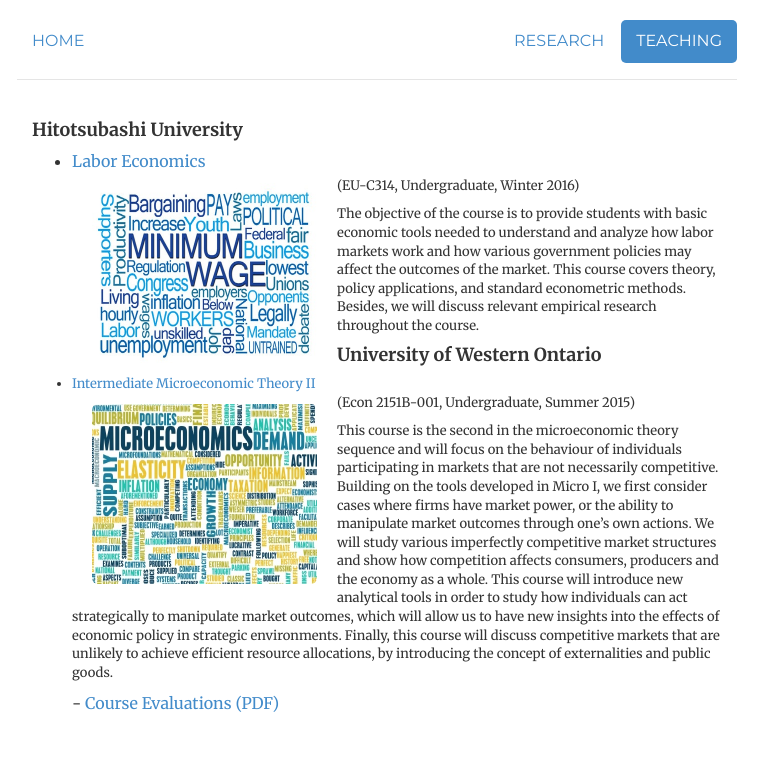
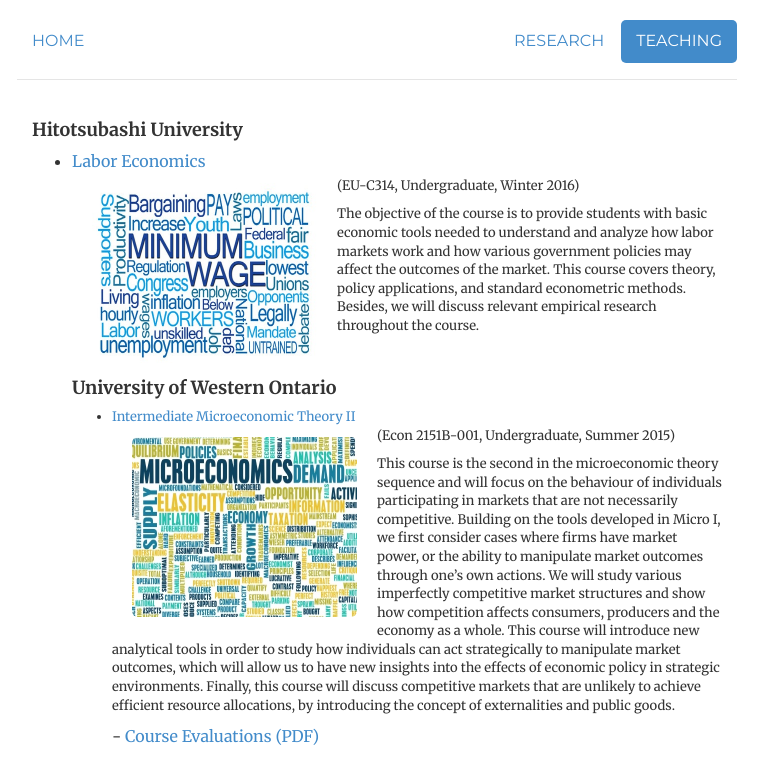
Before and after one commit to morihiroaki/morihiroaki.github.io, a Jekyll site: the page built from teaching.html, in a window 1280 px wide. Shown: the top 784 px of the page, without its empty margins (263-1031 px from the left). Built offline with Jekyll 4.4.1, drawn with Linux system fonts in a browser that asks for light colours.

Commit message:
Update teaching.html

```diff
--- a/teaching.html
+++ b/teaching.html
@@ -13,7 +13,8 @@
 <p><font size="2">(EU-C314, Undergraduate, Winter 2016)  </p>
 <p><font size="2">The objective of the course is to provide students with basic economic tools
   needed to understand and analyze how labor markets work and how various government policies may affect the outcomes of the market. This course covers theory, policy applications, and standard econometric methods. Besides, we will discuss relevant empirical research throughout the course.</p>
-  </ul>
+<h4></h4>
+<br/>
     <h4>University of Western Ontario</h4>
 <ul style="list-style-type:disc">
   <li><a target="_blank" href="/files/2151_2015S_syllabus.pdf" title="Syllabus">Intermediate Microeconomic Theory II</a></li>
```
